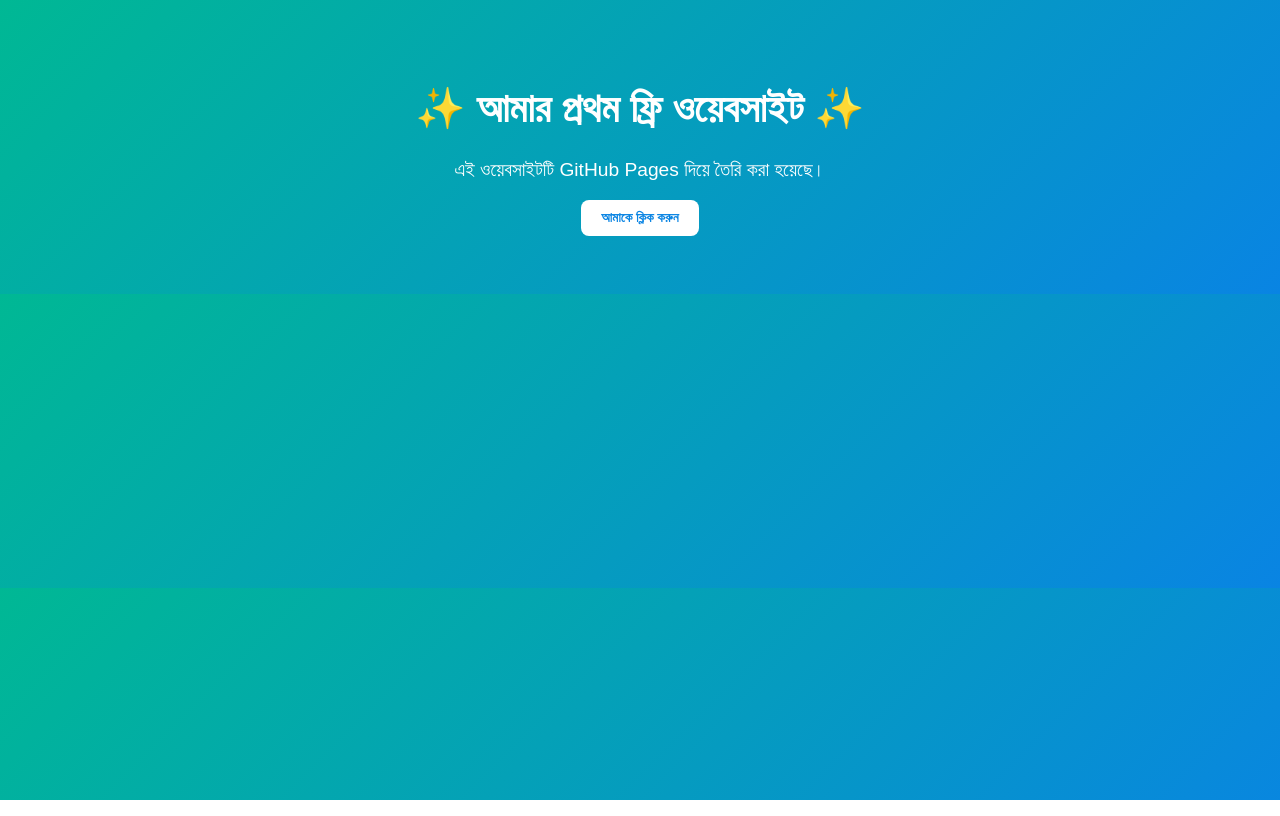
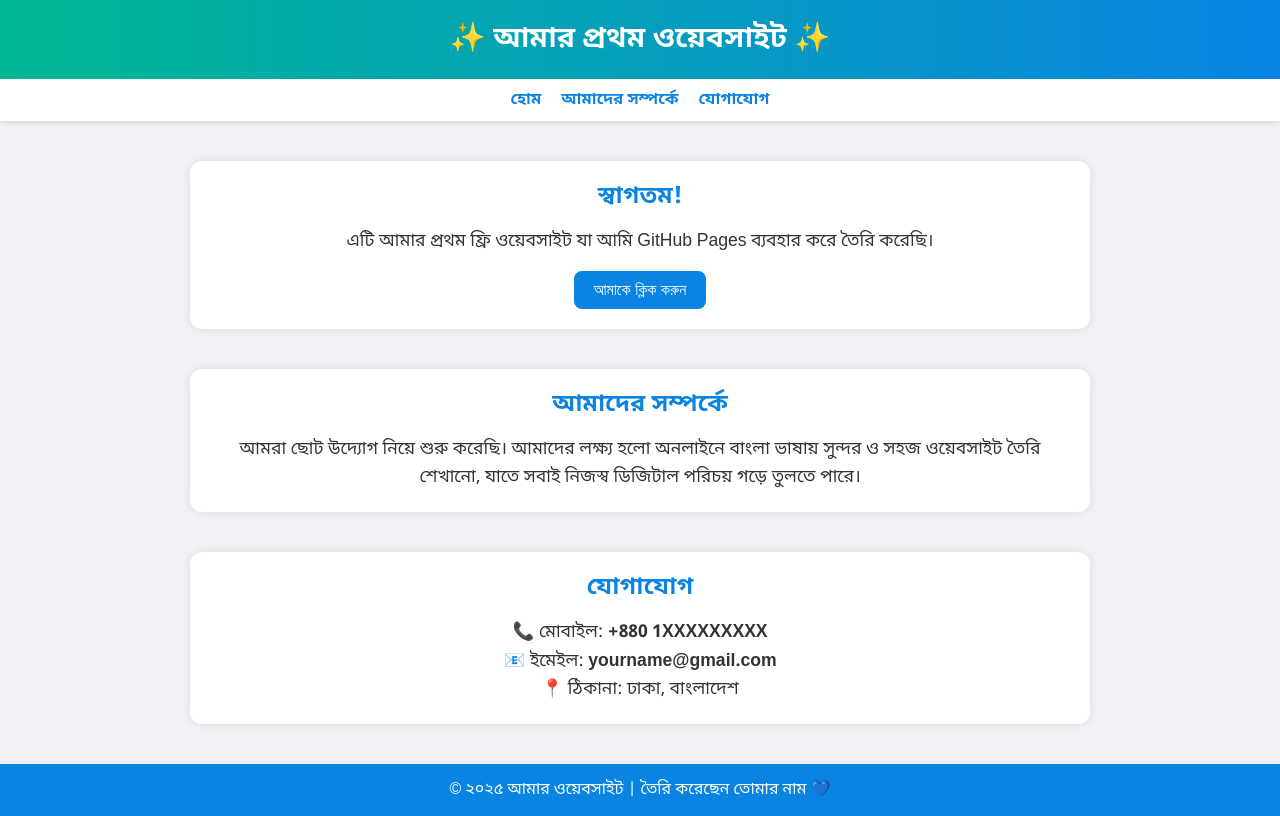
Before and after one commit to tk01950666561-crypto/My-website-, a plain HTML site: page index.html in a window 1280 px wide. Drawn offline with Linux system fonts and the light colour scheme.

Commit message:
Update index.html

```diff
--- a/index.html
+++ b/index.html
@@ -5,36 +5,109 @@
   <meta name="viewport" content="width=device-width, initial-scale=1.0">
   <title>আমার প্রথম ওয়েবসাইট</title>
   <style>
+    * {
+      margin: 0;
+      padding: 0;
+      box-sizing: border-box;
+    }
     body {
-      font-family: sans-serif;
-      background: linear-gradient(135deg, #00b894, #0984e3);
+      font-family: "Noto Sans Bengali", sans-serif;
+      background: #f0f2f5;
+      color: #333;
+    }
+    header {
+      background: linear-gradient(90deg, #00b894, #0984e3);
+      color: white;
+      padding: 20px 0;
+      text-align: center;
+      font-size: 1.8em;
+      font-weight: bold;
+    }
+    nav {
+      background: #fff;
+      box-shadow: 0 2px 5px rgba(0,0,0,0.1);
+      display: flex;
+      justify-content: center;
+      gap: 20px;
+      padding: 10px;
+    }
+    nav a {
+      text-decoration: none;
+      color: #0984e3;
+      font-weight: bold;
+      transition: color 0.3s;
+    }
+    nav a:hover {
+      color: #00b894;
+    }
+    section {
+      max-width: 900px;
+      margin: 40px auto;
+      text-align: center;
+      padding: 20px;
+      background: white;
+      border-radius: 12px;
+      box-shadow: 0 0 10px rgba(0,0,0,0.1);
+    }
+    h2 {
+      color: #0984e3;
+      margin-bottom: 15px;
+    }
+    p {
+      font-size: 1.1em;
+      line-height: 1.6;
+    }
+    footer {
+      background: #0984e3;
       color: white;
       text-align: center;
-      padding: 50px;
-    }
-    h1 {
-      font-size: 2.5em;
-    }
-    p {
-      font-size: 1.2em;
+      padding: 15px;
+      margin-top: 40px;
     }
     button {
-      background: white;
-      color: #0984e3;
+      background: #0984e3;
+      color: white;
       padding: 10px 20px;
       border: none;
       border-radius: 8px;
       cursor: pointer;
-      font-weight: bold;
+      font-size: 1em;
+      margin-top: 15px;
     }
     button:hover {
-      background: #dfe6e9;
+      background: #00b894;
     }
   </style>
 </head>
 <body>
-  <h1>✨ আমার প্রথম ফ্রি ওয়েবসাইট ✨</h1>
-  <p>এই ওয়েবসাইটটি GitHub Pages দিয়ে তৈরি করা হয়েছে।</p>
-  <button onclick="alert('ধন্যবাদ!')">আমাকে ক্লিক করুন</button>
+  <header>✨ আমার প্রথম ওয়েবসাইট ✨</header>
+
+  <nav>
+    <a href="#home">হোম</a>
+    <a href="#about">আমাদের সম্পর্কে</a>
+    <a href="#contact">যোগাযোগ</a>
+  </nav>
+
+  <section id="home">
+    <h2>স্বাগতম!</h2>
+    <p>এটি আমার প্রথম ফ্রি ওয়েবসাইট যা আমি GitHub Pages ব্যবহার করে তৈরি করেছি।</p>
+    <button onclick="alert('আপনার আগমনের জন্য ধন্যবাদ!')">আমাকে ক্লিক করুন</button>
+  </section>
+
+  <section id="about">
+    <h2>আমাদের সম্পর্কে</h2>
+    <p>আমরা ছোট উদ্যোগ নিয়ে শুরু করেছি। আমাদের লক্ষ্য হলো অনলাইনে বাংলা ভাষায় সুন্দর ও সহজ ওয়েবসাইট তৈরি শেখানো, যাতে সবাই নিজস্ব ডিজিটাল পরিচয় গড়ে তুলতে পারে।</p>
+  </section>
+
+  <section id="contact">
+    <h2>যোগাযোগ</h2>
+    <p>📞 মোবাইল: <strong>+880 1XXXXXXXXX</strong></p>
+    <p>📧 ইমেইল: <strong>yourname@gmail.com</strong></p>
+    <p>📍 ঠিকানা: ঢাকা, বাংলাদেশ</p>
+  </section>
+
+  <footer>
+    © ২০২৫ আমার ওয়েবসাইট | তৈরি করেছেন তোমার নাম 💙
+  </footer>
 </body>
 </html>
```
